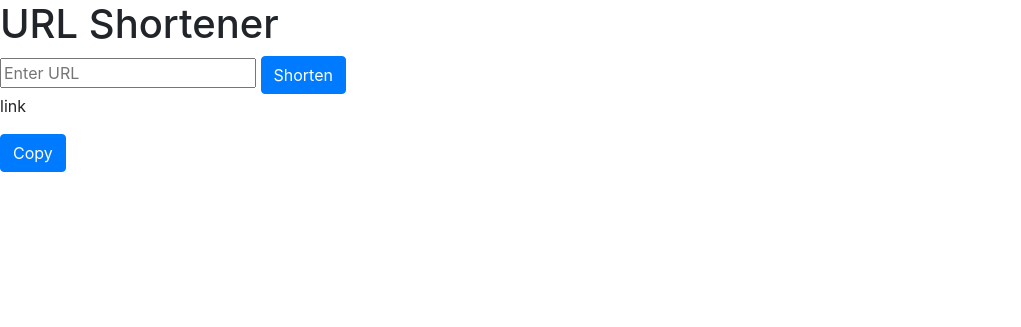
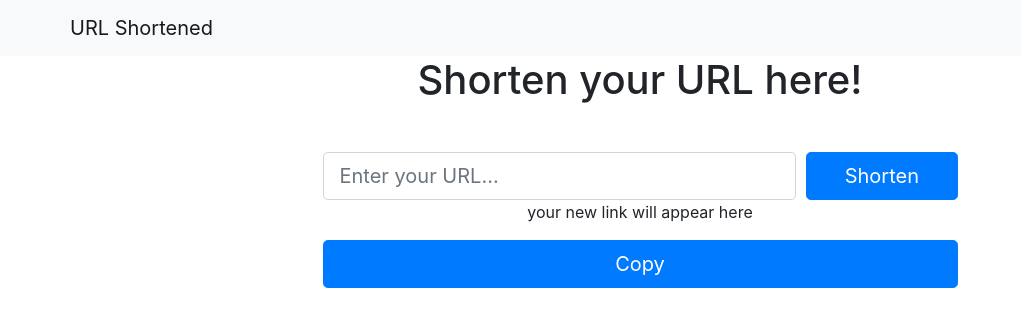
Before and after one commit to ospa1/URLShortener, a Django app: page / in a window 1280 px wide. Shown: the top 327 px of the page, without its empty margins (0-1021 px from the left). Run offline with Django 3.2, Linux system fonts and the light colour scheme; some libraries are stand-ins or nearby versions.

Commit message:
added stylisation to the main page

```diff
--- a/templates/base.html
+++ b/templates/base.html
@@ -1,6 +1,19 @@
 {% load bootstrap4 %}
-<H1>URL Shortener</H1>
+<html>
 
+<head>
+    <meta charset="utf-8" />
+    <meta name="viewport" content="width=device-width, initial-scale=1.0, shrink-to-fit=no" />
+    <title>Home - Brand</title>
+</head>
+
+<body>
+    <nav class="navbar navbar-light navbar-expand bg-light navigation-clean">
+        <div class="container"><a class="navbar-brand" href="#">URL Shortened</a><button data-toggle="collapse" data-target="#navcol-1" class="navbar-toggler"></button></div>
+    </nav>
+</body>
+
+</html>
 {% bootstrap_css %}
 {% bootstrap_javascript jquery='full' %}
 {% block content %}{% endblock content %}
--- a/templates/index.html
+++ b/templates/index.html
@@ -7,18 +7,32 @@
 <body>
     {% extends "base.html" %}
     {% block content %}
+    <header class="masthead text-center">
+    <div class="overlay"></div>
+    <div class="container">
+        <div class="row">
+            <div class="col-xl-9 mx-auto">
+                <h1 class="mb-5">Shorten your URL here!</h1>
+            </div>
+            <div class="col-md-10 col-lg-8 col-xl-7 mx-auto">
                 <form method="post" action="{% url 'url_shorts:index' %}" class="form">
                     {% csrf_token %}
-        <input type="text" name="url" id="url" placeholder="Enter URL">
-        <button type="submit" class="btn btn-primary">Shorten</button>
+                    <div class="form-row">
+                        <div class="col-12 col-md-9 mb-2 mb-md-0">
+                            <input class="form-control form-control-lg" type="text" name="url" id="url" placeholder="Enter your URL..." />
+                        </div>
+                        <div class="col-12 col-md-3">
+                            <button class="btn btn-primary btn-block btn-lg" type="submit">Shorten</button>
+                        </div>
+                    </div>
                 </form>
                 <div>
                     {% if data %}
-            <p id="data">{{data}}</p>
+                        <strong id="data">{{data}}</strong>
                     {% else %}
-            <p id="no_link">link</p>
+                        <p id="no_link">your new link will appear here</p>
                     {% endif %}
-        <button class="btn btn-primary" onclick="copy('#data');">Copy</button>
+                    <button class="btn btn-primary btn-block btn-lg" onclick="copy('#data');">Copy</button>
                     <script type="text/javascript" charset="utf-8">
                         function copy(element) {
                           var $temp = $("<input>");
@@ -29,6 +43,10 @@
                         }
                     </script>
                 </div>
+            </div>
+        </div>
+    </div>
+    </header>
     {% endblock content %}
 </body>
 </html>
```
Also changed, not shown: templates/old_index.html (added, +34 -0 lines). Lines whose indentation alone changed are shown as unchanged.
